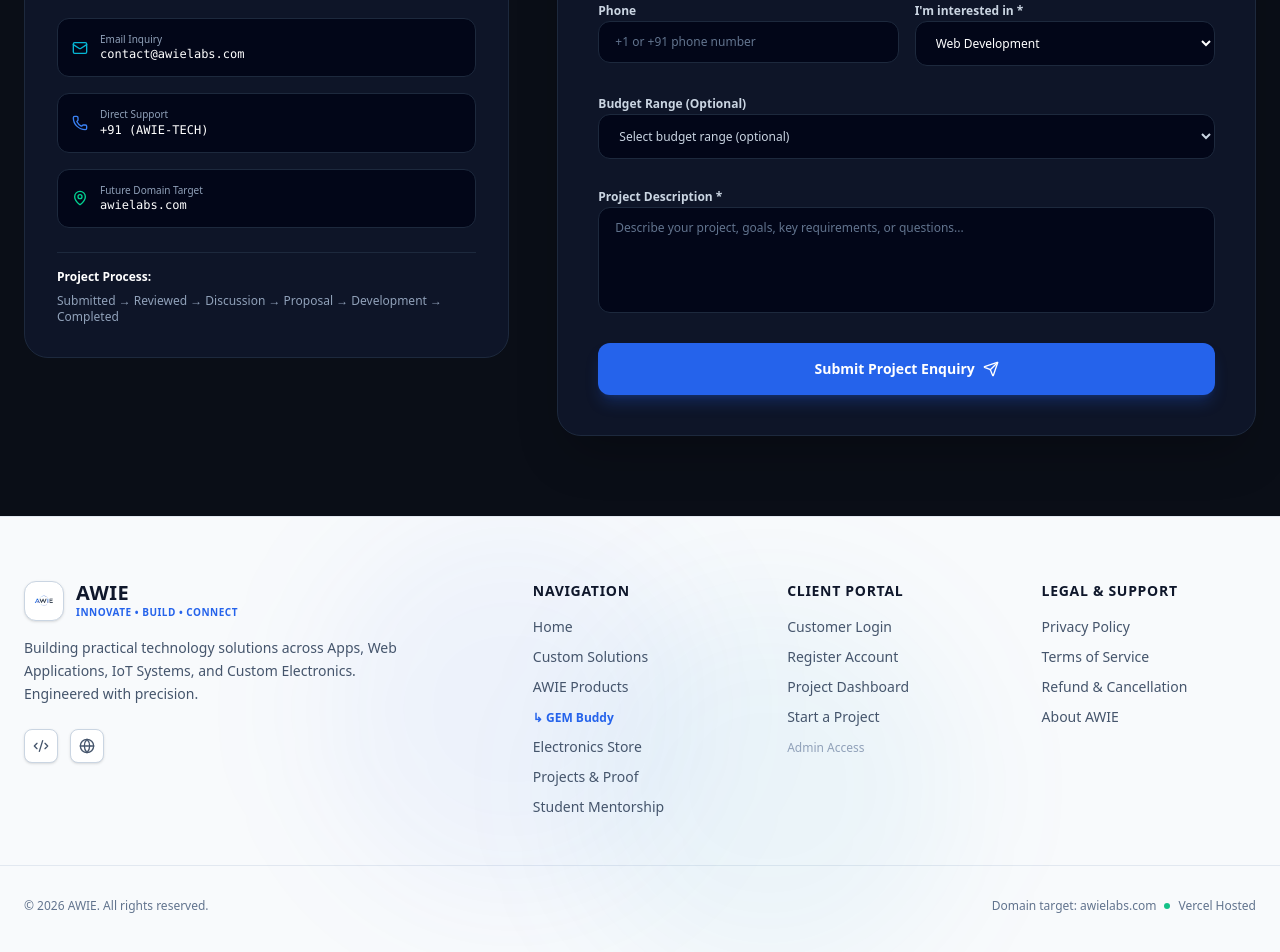
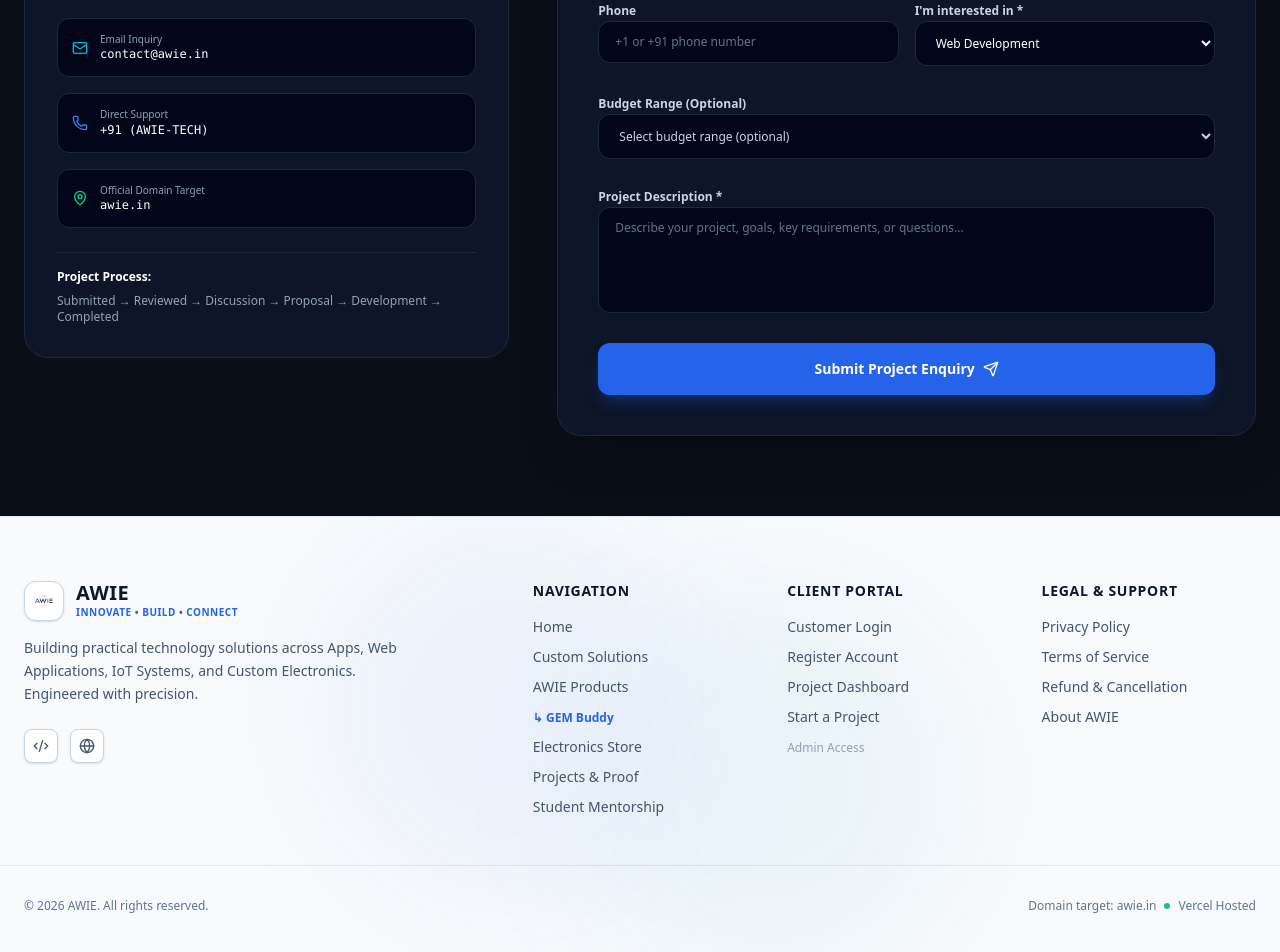
Before and after one commit to awielabs/awiewebsite, a Next.js app: page /contact in a window 1280 px wide. Shown: the part 576-1528 px from the top of the page. Built offline with nearby package versions, Linux system fonts and the light colour scheme.

Commit message:
Update official domain target to awie.in across footer, contact, and policy pages

```diff
--- a/app/contact/page.tsx
+++ b/app/contact/page.tsx
@@ -237,7 +237,7 @@ export default function ContactPage() {
                   <Mail className="w-4 h-4 text-[#06B6D4] shrink-0" />
                   <div>
                     <span className="text-slate-400 block text-[10px]">Email Inquiry</span>
-                    <span className="text-white font-mono">contact@awielabs.com</span>
+                    <span className="text-white font-mono">contact@awie.in</span>
                   </div>
                 </div>
 
@@ -252,8 +252,8 @@ export default function ContactPage() {
                 <div className="flex items-center gap-3 p-3.5 rounded-xl bg-slate-950 border border-slate-800">
                   <MapPin className="w-4 h-4 text-emerald-400 shrink-0" />
                   <div>
-                    <span className="text-slate-400 block text-[10px]">Future Domain Target</span>
-                    <span className="text-white font-mono">awielabs.com</span>
+                    <span className="text-slate-400 block text-[10px]">Official Domain Target</span>
+                    <span className="text-white font-mono">awie.in</span>
                   </div>
                 </div>
               </div>
--- a/app/privacy/page.tsx
+++ b/app/privacy/page.tsx
@@ -35,7 +35,7 @@ export default function PrivacyPage() {
           <section className="space-y-2">
             <h2 className="text-lg font-bold text-white">4. Contact Us</h2>
             <p>
-              For privacy-related inquiries or data removal requests, contact us at contact@awielabs.com.
+              For privacy-related inquiries or data removal requests, contact us at contact@awie.in.
             </p>
           </section>
         </div>
--- a/app/refund/page.tsx
+++ b/app/refund/page.tsx
@@ -35,7 +35,7 @@ export default function RefundPage() {
           <section className="space-y-2">
             <h2 className="text-lg font-bold text-white">4. Refund Process</h2>
             <p>
-              Approved refunds are processed to the original payment method within 5-7 business days. Contact support at contact@awielabs.com for assistance.
+              Approved refunds are processed to the original payment method within 5-7 business days. Contact support at contact@awie.in for assistance.
             </p>
           </section>
         </div>
--- a/components/layout/Footer.tsx
+++ b/components/layout/Footer.tsx
@@ -42,7 +42,7 @@ export default function Footer() {
             <a href="https://github.com" target="_blank" rel="noopener noreferrer" className="p-2 rounded-lg bg-white border border-slate-300 hover:border-[#2563EB] hover:text-[#2563EB] transition-colors shadow-sm">
               <Code2 className="w-4 h-4" />
             </a>
-            <a href="https://awielabs.com" target="_blank" rel="noopener noreferrer" className="p-2 rounded-lg bg-white border border-slate-300 hover:border-[#2563EB] hover:text-[#2563EB] transition-colors shadow-sm">
+            <a href="https://awie.in" target="_blank" rel="noopener noreferrer" className="p-2 rounded-lg bg-white border border-slate-300 hover:border-[#2563EB] hover:text-[#2563EB] transition-colors shadow-sm">
               <Globe className="w-4 h-4" />
             </a>
           </div>
@@ -89,7 +89,7 @@ export default function Footer() {
       <div className="max-w-7xl mx-auto px-6 mt-12 pt-8 border-t border-slate-200 flex flex-col md:flex-row items-center justify-between text-xs text-slate-500 gap-4">
         <p>© {new Date().getFullYear()} AWIE. All rights reserved.</p>
         <p className="flex items-center gap-2">
-          <span>Domain target: awielabs.com</span>
+          <span>Domain target: awie.in</span>
           <span className="w-1.5 h-1.5 rounded-full bg-emerald-500 animate-pulse" />
           <span>Vercel Hosted</span>
         </p>
```
